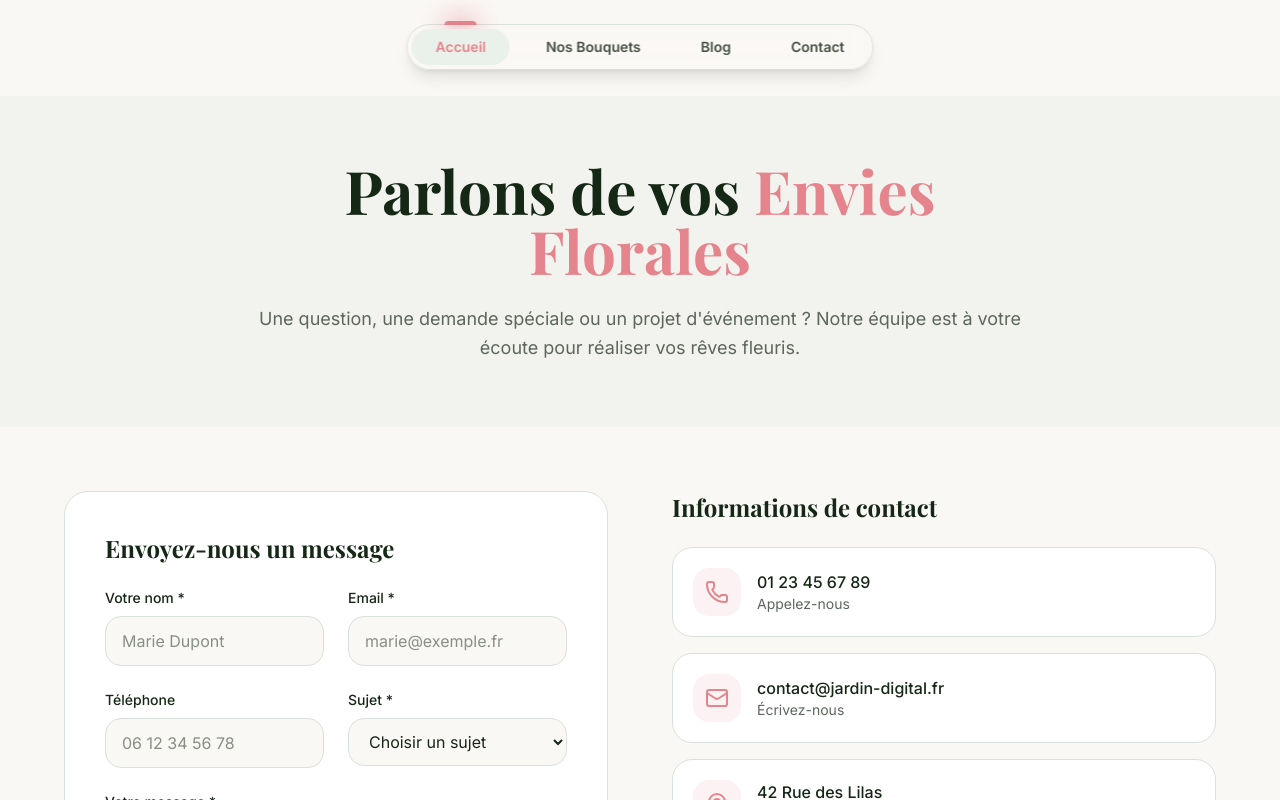
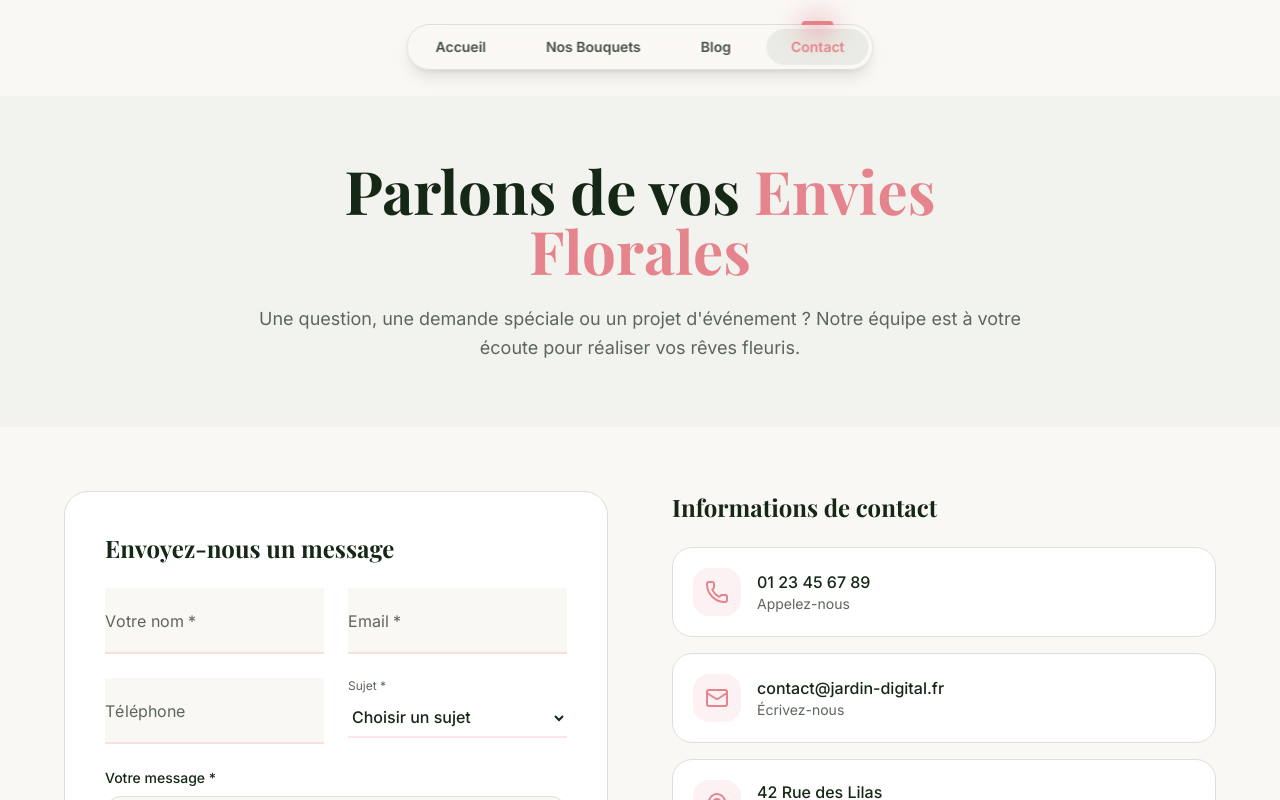
Before and after one commit to hlebrun-hash/fleurist, a Next.js app: page /contact in a window 1280 px wide. Shown: the top 800 px of the page. Built offline with nearby package versions, Linux system fonts and the light colour scheme; a web font is replaced by a local one.

Commit message:
page d'acceuil

```diff
--- a/src/app/blog/page.tsx
+++ b/src/app/blog/page.tsx
@@ -5,8 +5,11 @@ import Image from 'next/image';
 import Link from 'next/link';
 import { blogPosts } from '@/lib/data';
 import { Calendar, Clock, ArrowRight, User } from 'lucide-react';
+import { useState } from 'react';
+import { AnimatedInput } from '@/components/ui/animated-input';
 
 export default function BlogPage() {
+    const [newsletterEmail, setNewsletterEmail] = useState("");
     const featuredPost = blogPosts.find((post) => post.featured);
     const regularPosts = blogPosts.filter((post) => !post.featured || post.id !== featuredPost?.id);
 
@@ -214,11 +217,14 @@ export default function BlogPage() {
                         </p>
 
                         <form className="flex flex-col sm:flex-row gap-4 max-w-md mx-auto">
-                            <input
-                                type="email"
-                                placeholder="votre@email.com"
-                                className="flex-1 px-6 py-4 rounded-full border border-border bg-card focus:border-primary focus:ring-2 focus:ring-primary/20 outline-none"
-                            />
+                            <div className="flex-1 min-w-[280px]">
+                                <AnimatedInput
+                                    label="Votre adresse email"
+                                    value={newsletterEmail}
+                                    onChange={(e) => setNewsletterEmail(e.target.value)}
+                                    className="bg-card"
+                                />
+                            </div>
                             <button
                                 type="submit"
                                 className="px-8 py-4 bg-primary text-primary-foreground font-semibold rounded-full hover:scale-105 transition-transform"
--- a/src/app/contact/page.tsx
+++ b/src/app/contact/page.tsx
@@ -4,6 +4,7 @@ import { useState } from 'react';
 import { motion } from 'framer-motion';
 import { shopInfo } from '@/lib/data';
 import { Phone, Mail, MapPin, Clock, Send, Instagram, Facebook, CheckCircle } from 'lucide-react';
+import { AnimatedInput } from '@/components/ui/animated-input';
 
 export default function ContactPage() {
     const [formState, setFormState] = useState({
@@ -91,54 +92,39 @@ export default function ContactPage() {
                                     <form onSubmit={handleSubmit} className="space-y-6">
                                         <div className="grid grid-cols-1 md:grid-cols-2 gap-6">
                                             <div>
-                                                <label htmlFor="name" className="block text-sm font-medium mb-2">
-                                                    Votre nom *
-                                                </label>
-                                                <input
-                                                    type="text"
-                                                    id="name"
+                                                <AnimatedInput
+                                                    label="Votre nom *"
                                                     name="name"
                                                     value={formState.name}
                                                     onChange={handleChange}
                                                     required
-                                                    className="w-full px-4 py-3 rounded-xl border border-border bg-background focus:border-primary focus:ring-2 focus:ring-primary/20 outline-none transition-all"
-                                                    placeholder="Marie Dupont"
+                                                    className="bg-background"
                                                 />
                                             </div>
                                             <div>
-                                                <label htmlFor="email" className="block text-sm font-medium mb-2">
-                                                    Email *
-                                                </label>
-                                                <input
-                                                    type="email"
-                                                    id="email"
+                                                <AnimatedInput
+                                                    label="Email *"
                                                     name="email"
                                                     value={formState.email}
                                                     onChange={handleChange}
                                                     required
-                                                    className="w-full px-4 py-3 rounded-xl border border-border bg-background focus:border-primary focus:ring-2 focus:ring-primary/20 outline-none transition-all"
-                                                    placeholder="marie@exemple.fr"
+                                                    className="bg-background"
                                                 />
                                             </div>
                                         </div>
 
                                         <div className="grid grid-cols-1 md:grid-cols-2 gap-6">
                                             <div>
-                                                <label htmlFor="phone" className="block text-sm font-medium mb-2">
-                                                    Téléphone
-                                                </label>
-                                                <input
-                                                    type="tel"
-                                                    id="phone"
+                                                <AnimatedInput
+                                                    label="Téléphone"
                                                     name="phone"
                                                     value={formState.phone}
                                                     onChange={handleChange}
-                                                    className="w-full px-4 py-3 rounded-xl border border-border bg-background focus:border-primary focus:ring-2 focus:ring-primary/20 outline-none transition-all"
-                                                    placeholder="06 12 34 56 78"
+                                                    className="bg-background"
                                                 />
                                             </div>
-                                            <div>
-                                                <label htmlFor="subject" className="block text-sm font-medium mb-2">
+                                            <div className="relative pt-4">
+                                                <label htmlFor="subject" className="absolute top-0 text-xs text-muted-foreground">
                                                     Sujet *
                                                 </label>
                                                 <select
@@ -147,9 +133,9 @@ export default function ContactPage() {
                                                     value={formState.subject}
                                                     onChange={handleChange}
                                                     required
-                                                    className="w-full px-4 py-3 rounded-xl border border-border bg-background focus:border-primary focus:ring-2 focus:ring-primary/20 outline-none transition-all"
+                                                    className="w-full py-2 bg-transparent border-b-2 border-primary/20 focus:border-primary outline-none transition-colors duration-300 text-base font-medium mt-1"
                                                 >
-                                                    <option value="">Choisir un sujet</option>
+                                                    <option value="" disabled>Choisir un sujet</option>
                                                     <option value="bouquet">Commande de bouquet</option>
                                                     <option value="evenement">Événement / Mariage</option>
                                                     <option value="abonnement">Abonnement floral</option>
@@ -311,11 +297,11 @@ export default function ContactPage() {
                             </div>
                         </motion.div>
                     </div>
-                </div>
-            </section>
+                </div >
+            </section >
 
             {/* FAQ Section */}
-            <section className="py-16 bg-secondary/20">
+            < section className="py-16 bg-secondary/20" >
                 <div className="container mx-auto px-6">
                     <div className="max-w-3xl mx-auto">
                         <h2 className="text-2xl md:text-3xl font-bold font-serif text-center mb-12">
@@ -361,7 +347,7 @@ export default function ContactPage() {
                         </div>
                     </div>
                 </div>
-            </section>
-        </div>
+            </section >
+        </div >
     );
 }
--- a/src/app/globals.css
+++ b/src/app/globals.css
@@ -290,3 +290,24 @@ blockquote {
     display: none !important;
   }
 }
+
+/* FORCE INTERACTIVITY FIX - As requested by User */
+a,
+button,
+[role="button"],
+input[type="submit"],
+input[type="button"] {
+  pointer-events: auto !important;
+  cursor: pointer !important;
+  z-index: 50;
+  /* High z-index to force visibility to clicks */
+  position: relative;
+  /* Needed for z-index to work */
+}
+
+/* Ensure inputs remain interactable */
+input:not([type="submit"]):not([type="button"]),
+textarea,
+select {
+  pointer-events: auto !important;
+}
--- a/src/app/page.tsx
+++ b/src/app/page.tsx
@@ -15,12 +15,12 @@ export default function HomePage() {
       <ScrollExpandMedia
         mediaType="video"
         mediaSrc="/Prompts_For_AI_Flower_Arrangement.mp4"
-        bgImageSrc="https://images.unsplash.com/photo-1490750967868-88aa4486c946?w=1920&q=80"
+        bgImageSrc="/hero-bg.png"
         title="Jardin Digital Artisan Fleuriste Paris"
         subtitle="L'art floral au service de vos émotions"
         scrollToExpand="Découvrez nos créations"
         ctaText="Voir nos bouquets"
-        ctaHref="#bouquets"
+        ctaHref="/produits"
         textBlend
       >
         {/* Content after scroll expansion */}
--- a/src/components/layout/Header.tsx
+++ b/src/components/layout/Header.tsx
@@ -12,8 +12,6 @@ const navItems = [
 
 export function Header() {
     return (
-        <header className="fixed top-0 left-0 right-0 z-50">
-            <NavBar items={navItems} />
-        </header>
+        <NavBar items={navItems} />
     );
 }
--- a/src/components/sections/FeaturedProductsSection.tsx
+++ b/src/components/sections/FeaturedProductsSection.tsx
@@ -7,7 +7,7 @@ import { products } from '@/lib/data';
 import { ArrowRight } from 'lucide-react';
 
 export function FeaturedProductsSection() {
-    const featuredProducts = products.filter((p) => p.featured).slice(0, 6);
+    const featuredProducts = products.filter((p) => p.featured).slice(0, 3);
 
     return (
         <section id="bouquets" className="py-24 bg-background">
--- /dev/null
+++ b/src/components/ui/animated-input.tsx
@@ -0,0 +1,77 @@
+"use client";
+
+import { useState } from "react";
+import { motion } from "framer-motion";
+import { cn } from "@/lib/utils";
+
+interface InputProps extends React.InputHTMLAttributes<HTMLInputElement> {
+    label: string;
+    value: string;
+    className?: string;
+}
+
+const containerVariants = {
+    initial: {},
+    animate: {
+        transition: {
+            staggerChildren: 0.05,
+        },
+    },
+};
+
+const letterVariants = {
+    initial: {
+        y: 0,
+        color: "inherit",
+    },
+    animate: {
+        y: "-120%",
+        color: "var(--muted-foreground)", // Using theme variable
+        transition: {
+            type: "spring" as const,
+            stiffness: 300,
+            damping: 20,
+        },
+    },
+};
+
+export const AnimatedInput = ({
+    label,
+    className = "",
+    value,
+    ...props
+}: InputProps) => {
+    const [isFocused, setIsFocused] = useState(false);
+    const showLabel = isFocused || value.length > 0;
+
+    return (
+        <div className={cn("relative pt-6", className)}> {/* Increased padding-top */}
+            <motion.div
+                className="absolute top-1/2 left-0 -translate-y-1/2 pointer-events-none text-muted-foreground z-10"
+                variants={containerVariants}
+                initial="initial"
+                animate={showLabel ? "animate" : "initial"}
+            >
+                {label.split("").map((char, index) => (
+                    <motion.span
+                        key={index}
+                        className="inline-block text-base"
+                        variants={letterVariants}
+                        style={{ willChange: "transform" }}
+                    >
+                        {char === " " ? "\u00A0" : char}
+                    </motion.span>
+                ))}
+            </motion.div>
+
+            <input
+                type="text"
+                onFocus={() => setIsFocused(true)}
+                onBlur={() => setIsFocused(false)}
+                value={value}
+                {...props}
+                className="outline-none border-b-2 border-primary/20 focus:border-primary py-2 w-full text-base font-medium bg-transparent placeholder-transparent transition-colors duration-300"
+            />
+        </div>
+    );
+};
--- /dev/null
+++ b/src/components/ui/animated-textarea.tsx
@@ -0,0 +1,76 @@
+"use client";
+
+import { useState } from "react";
+import { motion } from "framer-motion";
+import { cn } from "@/lib/utils";
+
+interface TextareaProps extends React.TextareaHTMLAttributes<HTMLTextAreaElement> {
+    label: string;
+    value: string;
+    className?: string;
+}
+
+const containerVariants = {
+    initial: {},
+    animate: {
+        transition: {
+            staggerChildren: 0.05,
+        },
+    },
+};
+
+const letterVariants = {
+    initial: {
+        y: 0,
+        color: "inherit",
+    },
+    animate: {
+        y: "-24px", // Adjusted for textarea usually having more top padding or needing layout shift
+        color: "var(--muted-foreground)",
+        transition: {
+            type: "spring" as const,
+            stiffness: 300,
+            damping: 20,
+        },
+    },
+};
+
+export const AnimatedTextarea = ({
+    label,
+    className = "",
+    value,
+    ...props
+}: TextareaProps) => {
+    const [isFocused, setIsFocused] = useState(false);
+    const showLabel = isFocused || value.length > 0;
+
+    return (
+        <div className={cn("relative pt-6", className)}>
+            <motion.div
+                className="absolute top-8 left-0 pointer-events-none text-muted-foreground origin-top-left"
+                variants={containerVariants}
+                initial="initial"
+                animate={showLabel ? "animate" : "initial"}
+            >
+                {label.split("").map((char, index) => (
+                    <motion.span
+                        key={index}
+                        className="inline-block text-base"
+                        variants={letterVariants}
+                        style={{ willChange: "transform" }}
+                    >
+                        {char === " " ? "\u00A0" : char}
+                    </motion.span>
+                ))}
+            </motion.div>
+
+            <textarea
+                onFocus={() => setIsFocused(true)}
+                onBlur={() => setIsFocused(false)}
+                value={value}
+                {...props}
+                className="outline-none border-b-2 border-primary/20 focus:border-primary py-2 w-full text-base font-medium bg-transparent placeholder-transparent transition-colors duration-300 resize-none"
+            />
+        </div>
+    );
+};
--- a/src/components/ui/tubelight-navbar.tsx
+++ b/src/components/ui/tubelight-navbar.tsx
@@ -5,6 +5,7 @@ import { motion } from "framer-motion"
 import Link from "next/link"
 import { LucideIcon } from "lucide-react"
 import { cn } from "@/lib/utils"
+import { usePathname } from "next/navigation"
 
 interface NavItem {
     name: string
@@ -18,8 +19,16 @@ interface NavBarProps {
 }
 
 export function NavBar({ items, className }: NavBarProps) {
+    const pathname = usePathname()
     const [activeTab, setActiveTab] = useState(items[0].name)
     const [isMobile, setIsMobile] = useState(false)
+
+    useEffect(() => {
+        const activeItem = items.find(item => item.url === pathname);
+        if (activeItem) {
+            setActiveTab(activeItem.name);
+        }
+    }, [pathname, items]);
 
     useEffect(() => {
         const handleResize = () => {
@@ -34,11 +43,11 @@ export function NavBar({ items, className }: NavBarProps) {
     return (
         <div
             className={cn(
-        "fixed bottom-0 sm:top-0 left-1/2 -translate-x-1/2 z-50 mb-6 sm:pt-6",
+                "fixed bottom-0 sm:top-0 left-1/2 -translate-x-1/2 z-50 mb-6 sm:pt-6 pointer-events-none",
                 className,
             )}
         >
-      <div className="flex items-center gap-3 bg-background/5 border border-border backdrop-blur-lg py-1 px-1 rounded-full shadow-lg">
+            <div className="flex items-center gap-3 bg-background/5 border border-border backdrop-blur-lg py-1 px-1 rounded-full shadow-lg pointer-events-auto">
                 {items.map((item) => {
                     const Icon = item.icon
                     const isActive = activeTab === item.name
--- a/src/lib/data.ts
+++ b/src/lib/data.ts
@@ -49,7 +49,7 @@ export const products: Product[] = [
         shortDescription: "Bouquet célébration aux teintes vives et joyeuses",
         price: { min: 70, max: 130 },
         category: "bouquet",
-        images: ["https://images.unsplash.com/photo-1596627685603-5374e26ee8fa?w=800&q=80"],
+        images: ["/images/products/le-festif.png"],
         tags: ["festif", "coloré", "célébration"],
         inStock: true,
         featured: true,
@@ -77,7 +77,7 @@ export const products: Product[] = [
         shortDescription: "Bouquet sophistiqué aux teintes violettes profondes",
         price: { min: 70, max: 130 },
         category: "bouquet",
-        images: ["https://images.unsplash.com/photo-1563241527-3004b7be0ffd?w=800&q=80"],
+        images: ["https://images.unsplash.com/photo-1582794543139-8ac92a9abf30?w=800&q=80"],
         tags: ["luxe", "violet", "sophistiqué"],
         inStock: true,
         featured: true,
@@ -105,7 +105,7 @@ export const products: Product[] = [
         shortDescription: "Bouquet blanc pur et élégant",
         price: { min: 70, max: 130 },
         category: "bouquet",
-        images: ["https://images.unsplash.com/photo-1596191487820-22c6df457c0e?w=800&q=80"],
+        images: ["https://images.unsplash.com/photo-1494959764136-6be9eb3c261e?w=800&q=80"],
         tags: ["blanc", "pur", "mariage"],
         inStock: true,
         featured: true,
```
Also changed, not shown: src/components/sections/CTASection.tsx (+6 -10 lines), src/components/ui/scroll-expansion-hero.tsx (+28 -9 lines), public/hero-bg.png (added), public/images/products/le-festif.png (added). Lines whose indentation alone changed are shown as unchanged.
